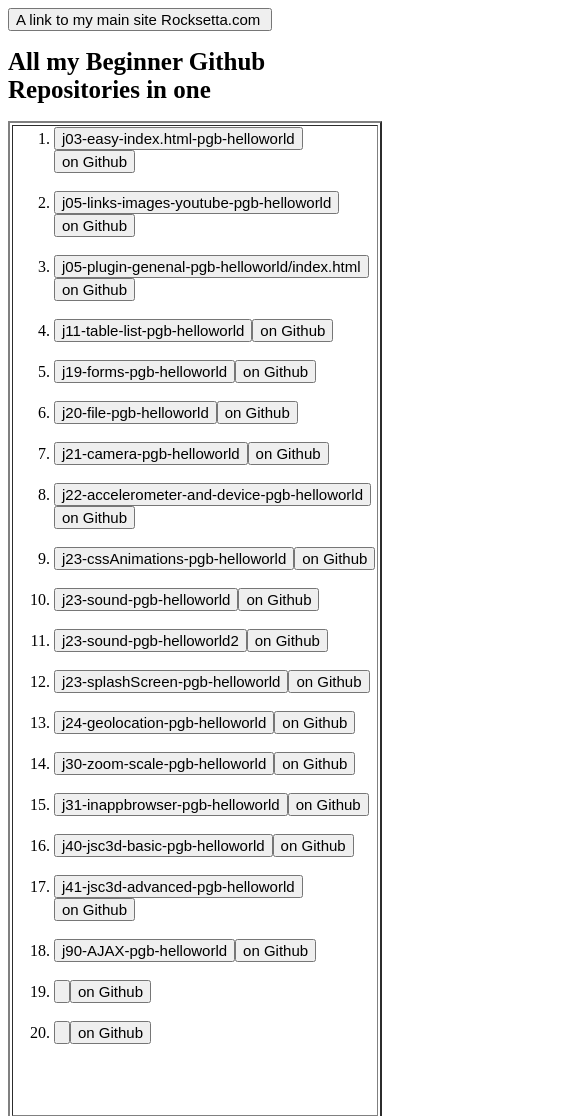
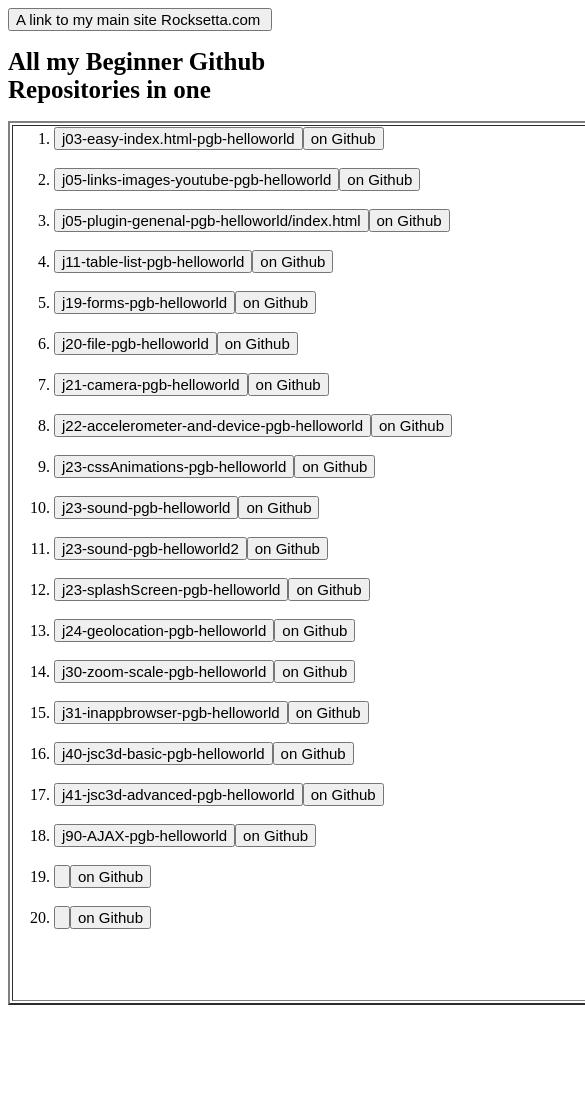
Before and after one commit to hpssjellis/j00-all-repos-pgb-helloworld, a plain HTML site: page index.html in a window 390 px wide. Shown: the top 1116 px of the page, 585 px wide, since content can reach past the window. After the commit the page ends 1013 px from the top, so only its background shows below. Drawn offline with Linux system fonts and the light colour scheme; some packages are replaced by stand-ins of ours.

Commit message:
Update index.html

```diff
--- a/index.html
+++ b/index.html
@@ -4,8 +4,8 @@
 <input type=button style="font-size:15px" value="A link to my main site Rocksetta.com " onclick="{location='http://www.rocksetta.com'}">
 
 <h1 style="font-size:25px">All my Beginner Github Repositories in one</h1>
-<table border=2>
-<tr><td width="150%">
+<table border=2 width=2000>
+<tr><td >
 <ol>
 <li><input type=button style="font-size:15px" value="j03-easy-index.html-pgb-helloworld" onclick="{location='j03-easy-index.html-pgb-helloworld2/index.html'}"><input type=button style="font-size:15px" value="on Github" onclick="{location='https://github.com/hpssjellis/j03-easy-index.html-pgb-helloworld'}"><br><br>
 <li><input type=button style="font-size:15px" value="j05-links-images-youtube-pgb-helloworld" onclick="{location='j05-links-images-youtube-pgb-helloworld/index.html'}"><input type=button style="font-size:15px" value="on Github" onclick="{location='https://github.com/hpssjellis/j05-links-images-youtube-pgb-helloworld'}"><br><br>
```
